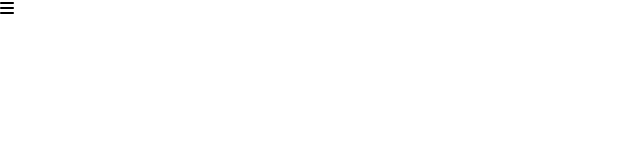
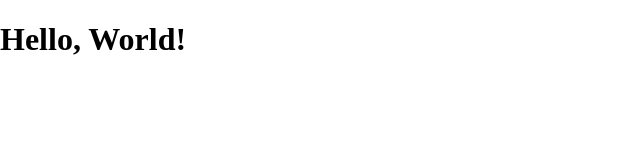
Before and after one commit to okcknet/selfdev-template-projects20, a plain HTML site: page index.html in a window 1280 px wide. Shown: the whole page, without its empty margins (0-640 px from the left). Drawn offline with Linux system fonts and the light colour scheme.

Commit message:
hello world

```diff
--- a/index.html
+++ b/index.html
@@ -11,10 +11,7 @@
   <link rel="stylesheet" href="style.css">
 </head>
 <body>
-
-  <i class="fas fa-bars"></i>
-
-
+  <h1>Hello, World!</h1>
   <!-- Script -->
   <script src="script.js"></script>
 </body>
```
